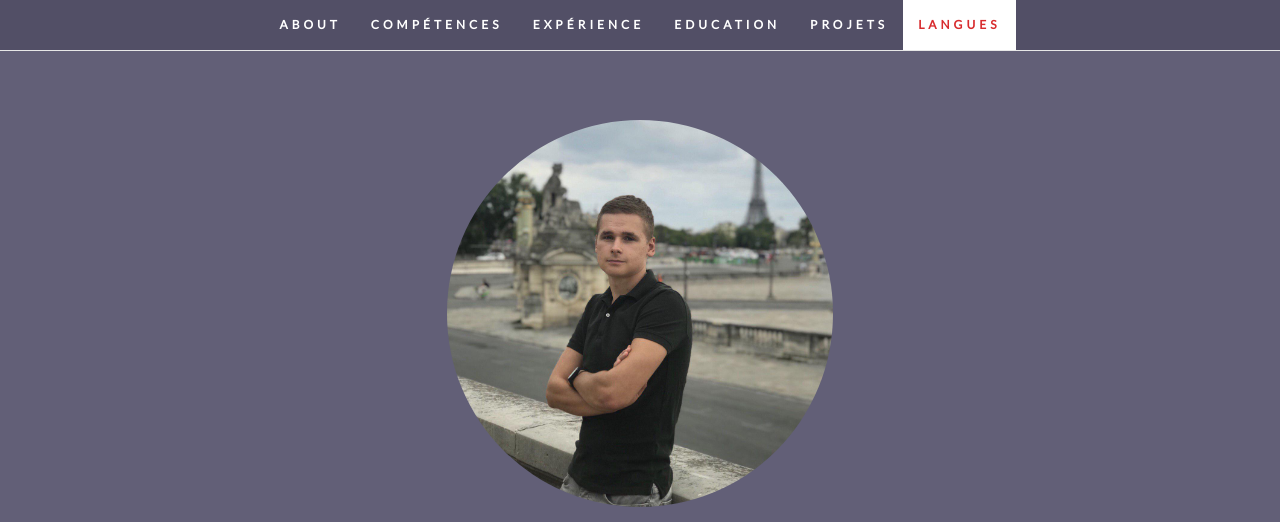
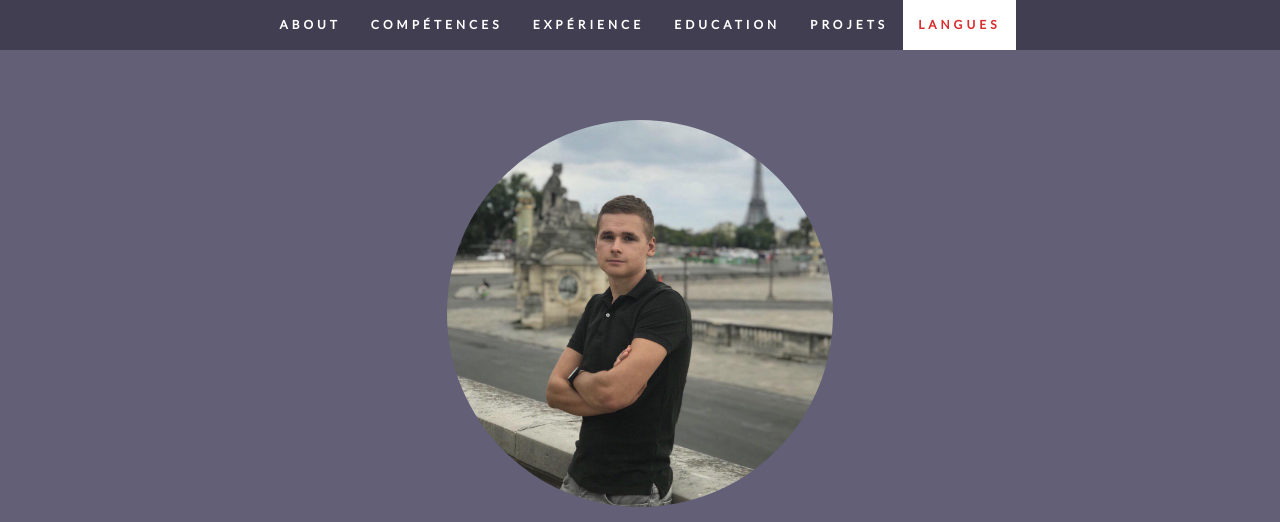
Before and after one commit to maxgorkovenko/cv, a plain HTML site: page index.html in a window 1280 px wide. Shown: the top 522 px of the page. Drawn offline with nearby package versions, Linux system fonts and the light colour scheme.

Commit message:
Add files via upload

```diff
--- a/css/style.css
+++ b/css/style.css
@@ -52,11 +52,12 @@ ul,ol
 /* MENU */
 .navbar
 {
-    background: #524F66;
+    background: #413E51;
     font-size: 12px;
     letter-spacing: 4px;
     text-transform: uppercase;
     font-weight: bold;
+    border-bottom: 0;
 }
 .navbar .navbar-nav
 {
```
